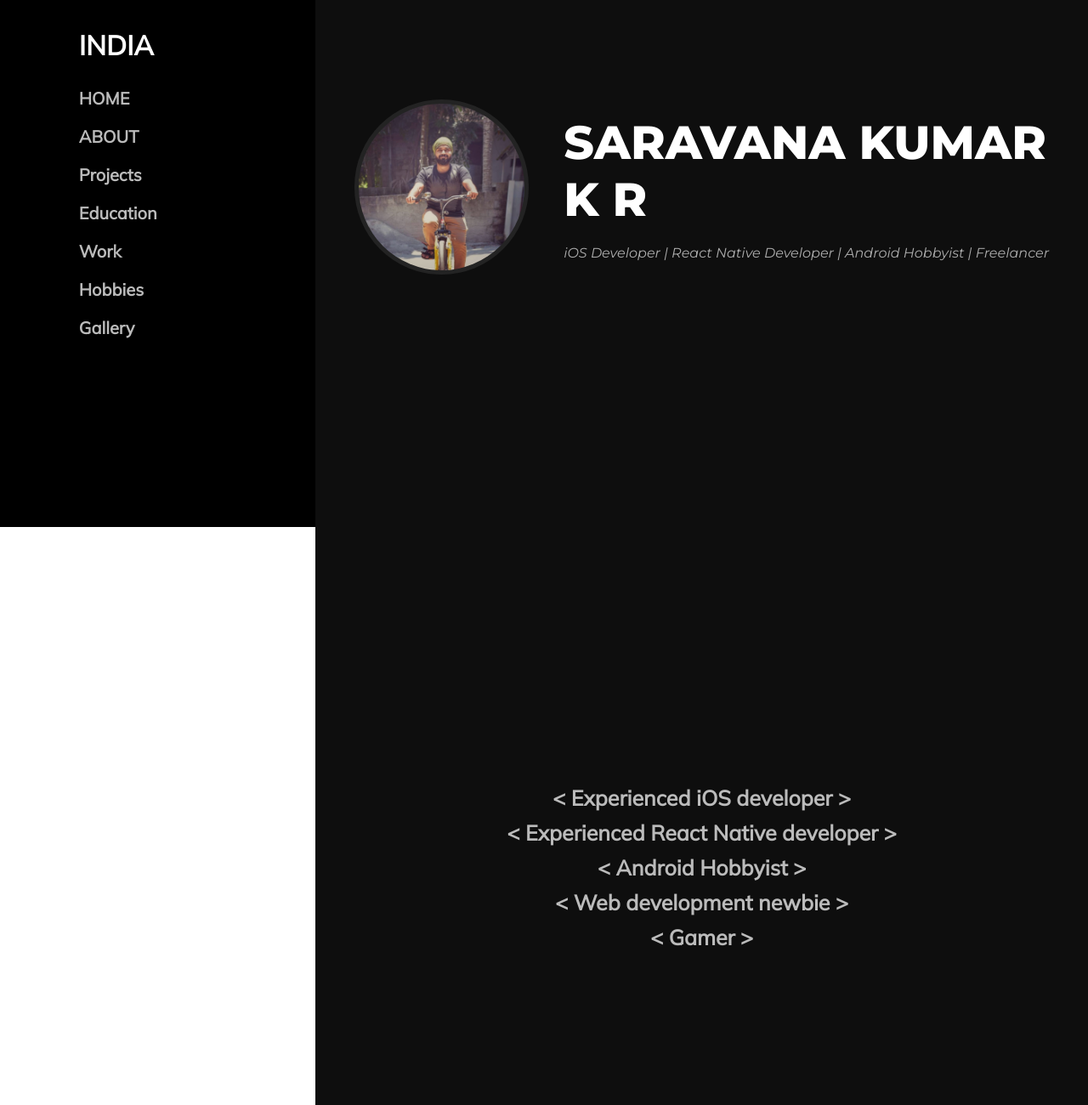
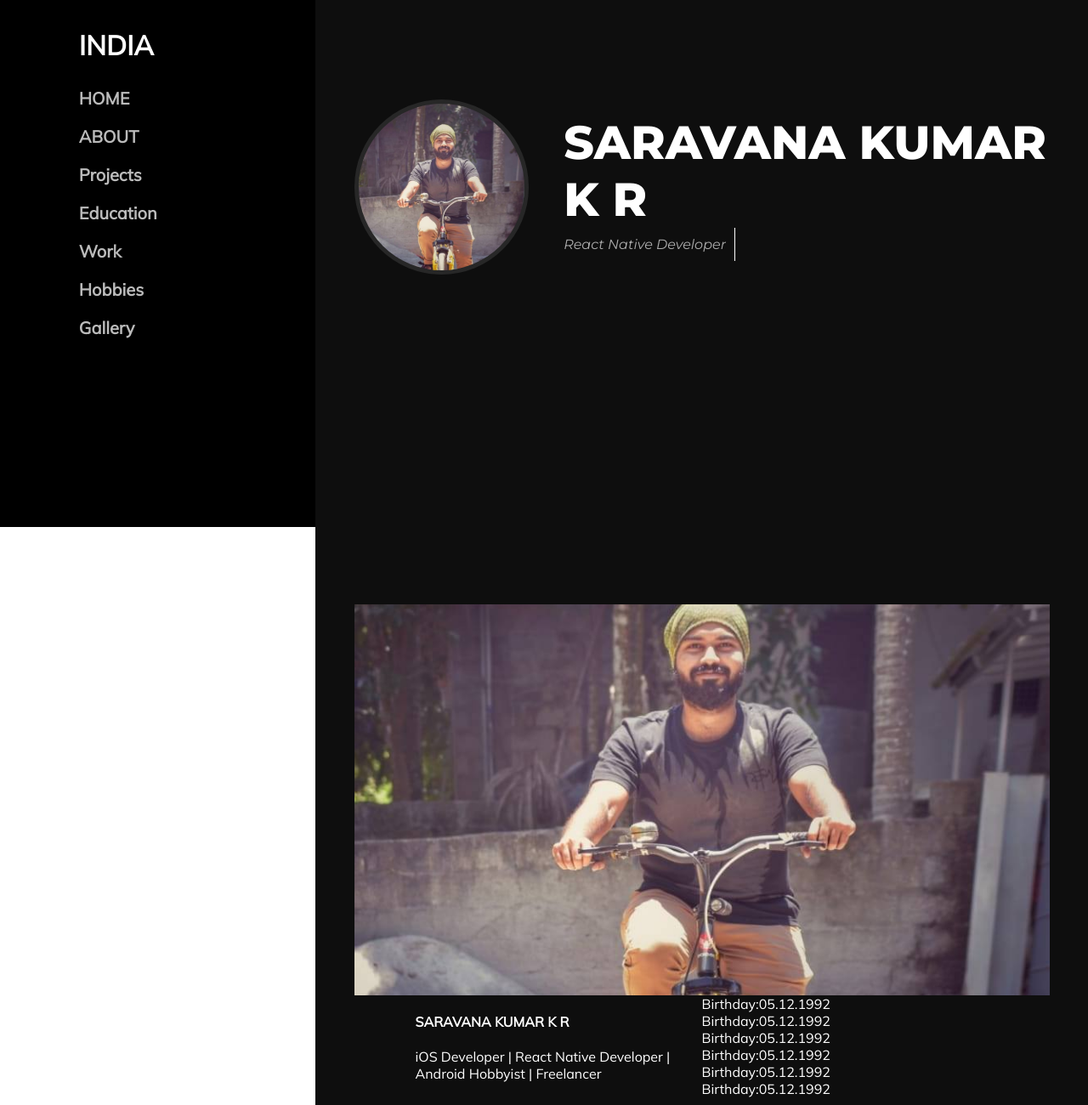
Before and after one commit to ravanar-sk/ravanar-sk, a plain HTML site: page index.html in a window 1280 px wide. Shown: the part 180-1480 px from the top of the page at 85% size. Drawn offline with Linux system fonts and the light colour scheme.

Commit message:
finished home pahe

```diff
--- /dev/null
+++ b/app/css/home-page.css
@@ -0,0 +1,112 @@
+#home-container {
+    display: flex;
+    align-items: center;
+}
+
+#profile-image-container {
+    display: flex;
+    width: 30%;
+    max-width: 30%;
+    aspect-ratio: 1;
+    border-radius: 50%;
+    overflow: hidden;
+    align-items: center;
+    justify-content: center;
+    position: relative;
+}
+
+#profile-image-bg-layer {
+    position: absolute;
+    top: 0;
+    bottom: 0;
+    left: 0;
+    right: 0;
+    z-index: 0;
+    background-color: white;
+    opacity: 0.1;
+}
+
+#profile-image-front-layer {
+    position: absolute;
+    top: 0;
+    bottom: 0;
+    left: 0;
+    right: 0;
+    z-index: 2;
+    background-color: black;
+    opacity: 0.1;
+}
+
+#home-profile-image-clip-container{
+    width: 95%;
+    height: 95%;
+    aspect-ratio: 1;
+    border-radius: 50%;
+    overflow: hidden;
+    z-index: 1;
+}
+
+#profile-image {
+    width: 100%;
+    height: 100%;
+    aspect-ratio: 1;
+    object-fit: cover;
+
+    animation-name: animation-profile-image-scale;
+    animation-duration: 10s;
+    animation-timing-function: ease-in-out;
+    animation-iteration-count: infinite;
+    animation-direction: alternate;
+}
+
+@keyframes animation-profile-image-scale {
+    from {
+        transform: scale(1);
+    }
+    to {
+        transform: scale(1.5);
+    }
+}
+
+#home-page-about-mename-container {
+    display: flex;
+    flex-direction: column;
+    margin-left: 5%;
+}
+
+#home-page-name {
+    font-size: 55px;
+    font-weight: 800;
+    font-family: "Montserrat";
+    color: white;
+    margin: 0;
+}
+
+#home-page-about-me {
+    font-family: Montserrat;
+    font-style: italic;
+    font-weight: 500;
+    color: #ADADAD;
+    margin-top: 10px;
+    margin-bottom: 10px;
+    max-width: 100%;
+    text-overflow:clip;
+    overflow: hidden;
+    white-space: nowrap;
+
+    animation-name: home-page-about-me-width-animation;
+    animation-duration: 2.5s;
+    animation-timing-function: ease-in-out;
+    animation-iteration-count: infinite;
+    animation-direction: alternate;
+}
+
+@keyframes home-page-about-me-width-animation {
+    from {
+        /* width: fit-content; */
+        max-width: 100%;
+    }
+    to {
+        max-width: 0%;
+    }
+}
--- a/app/css/index.css
+++ b/app/css/index.css
@@ -110,91 +110,11 @@ animation-duration: 300ms;
     padding-right: 5%;
 }
 
-#home-container {
-    display: flex;
-    align-items: center;
-}
 
-#profile-image-container {
-    display: flex;
-    width: 30%;
-    max-width: 30%;
-    aspect-ratio: 1;
-    border-radius: 50%;
-    overflow: hidden;
-    align-items: center;
-    justify-content: center;
-    position: relative;
-}
 
-#profile-image-bg-layer {
-    position: absolute;
-    top: 0;
-    bottom: 0;
-    left: 0;
-    right: 0;
-    z-index: 0;
-    background-color: white;
-    opacity: 0.1;
-}
 
-#profile-image-front-layer {
-    position: absolute;
-    top: 0;
-    bottom: 0;
-    left: 0;
-    right: 0;
-    z-index: 2;
-    background-color: black;
-    opacity: 0.1;
-}
 
-#profile-image {
-    width: 95%;
-    height: 95%;
-    aspect-ratio: 1;
-    border-radius: 50%;
-    overflow: hidden;
-    z-index: 1;
-
-    object-fit: cover;
-
-    /* animation-name: animation-profile-image-scale;
-    animation-duration: 10s;
-    animation-timing-function: ease-in-out;
-    animation-iteration-count: infinite;
-    animation-direction: alternate; */
-}
-
-@keyframes animation-profile-image-scale {
-    from {
-        transform: scale(1);
-    }
-    to {
-        transform: scale(1.7);
-    }
-}
-
-#name-container {
-    display: flex;
-    flex-direction: column;
-    margin-left: 5%;
-}
-
-#name {
-    font-size: 55px;
-    font-weight: 800;
-    font-family: "Montserrat";
-    color: white;
-    margin: 0;
-}
-
-#about-me {
-    font-family: Montserrat;
-    font-style: italic;
-    font-weight: 500;
-    color: #ADADAD;
-    margin-top: 20px;
+#img-about-me-profile-image{
 }
 
 #about-me-container {
@@ -204,50 +124,8 @@ animation-duration: 300ms;
     justify-content: center;
 }
 
-.about-me-text-content {
-    color: #BBBBBB;
-    text-align: center;
-    font-size: 25px;
-    margin: 5px;
 
-    letter-spacing: normal;
-    animation-duration: 300ms;
-    animation-name: animation-about-me-text-content-reverse;
-}
 
-@keyframes animation-about-me-text-content-reverse {
-    from {
-        letter-spacing: 1.5px;
-        color: white;
-    }
-    to {
-        letter-spacing: normal;
-        color: #BBBBBB;
-    }
-}
-
-.about-me-text-content:hover {
-    color: white;
-    text-align: center;
-    font-size: 25px;
-    margin: 5px;
-
-    letter-spacing: 1.5px;
-    animation-duration: 300ms;
-    animation-name: animation-about-me-text-content;
-}
-
-@keyframes animation-about-me-text-content {
-    from {
-        letter-spacing: normal;
-        color: #BBBBBB;
-
-    }
-    to {
-        letter-spacing: 1.5px;
-        color: white;
-    }
-}
 
 
 
--- /dev/null
+++ b/app/resources/json/user-data.js
@@ -0,0 +1,24 @@
+const userData = {
+    "name": {
+        "first": "Saravana",
+        "middle": "Kumar",
+        "last": "K R"
+    },
+    "jobTitles": [
+        "iOS Developer",
+        "React Native Developer",
+        "Android Hobbyist",
+        "Web Hobbyist",
+        "Freelancer"
+    ],
+    "about_me": "I'm a Mobile Application Developer based out of Kerala, India. I am skilled in iOS, Android platform app developments with naive framework and with cross platform framework(React Native)",
+    "birthday": "05.12.1992",
+    "age": 31,
+    "address": "Kollam, Kerala, India - 691021",
+    "email": "saravanakumar0512@gmail.com",
+    "phone": [
+        "+918921234687",
+        "+919633519779"
+    ],
+    "study": "Kerala University"
+}
--- a/app/scripts/index.js
+++ b/app/scripts/index.js
@@ -0,0 +1,30 @@
+
+document.addEventListener('DOMContentLoaded', domContentLoaded)
+function domContentLoaded() {
+
+    homePageAboutMe.innerHTML = userData.jobTitles[0]
+}
+
+let homePageAboutMe = document.getElementById('home-page-about-me');
+let indexJobTitle = 1
+let indexHomePageAboutMeAnimationStatus = 0
+homePageAboutMe.addEventListener('animationstart', (ev) => {
+    console.log("Animation Startted", ev);
+});
+
+homePageAboutMe.addEventListener('animationiteration', (ev) => {
+    console.log("animation_iteration", ev);
+    ++indexHomePageAboutMeAnimationStatus
+    if ((indexHomePageAboutMeAnimationStatus % 2) != 0) {
+        homePageAboutMe.innerHTML = userData.jobTitles[indexJobTitle % userData.jobTitles.length]
+        ++indexJobTitle
+    }
+});
+
+// homePageAboutMe.addEventListener('animationend', (ev) => {
+//    console.log("animation end", ev);
+// });
+
+// homePageAboutMe.addEventListener('animationcancel', (ev) => {
+//     console.log("Animation canceled" , ev);
+// }
--- a/index.html
+++ b/index.html
@@ -5,6 +5,8 @@
     <meta charset="utf-8">
     <title>.:Saravana Kumar K R (RavaNar ~ Ghostly)</title>
     <link rel="stylesheet" type="text/css" href="./app/css/index.css">
+    <link rel="stylesheet" type="text/css" href="./app/css/home-page.css">
+    <link rel="stylesheet" type="text/css" href="./app/css/about-me-page.css">
     <link rel="stylesheet" type="text/css" href="./app/css/commonStyles.css">
     <!-- <link rel="stylesheet" type="text/css" href="./app/css/app-font.css"> -->
     <link rel="stylesheet" href="https://fonts.googleapis.com/css?family=Mulish">
@@ -56,30 +58,79 @@
 
             <div id="profile-image-container">
                 <div id="profile-image-bg-layer"></div>
-                <img id="profile-image" src="./app/resources/images/pictures/imgPic1.jpg" />
-                <div id="profile-image-front-layer"></div>
+                <dic id="home-profile-image-clip-container">
+                    <img id="profile-image" src="./app/resources/images/pictures/imgPic1.jpg" />
+                </dic>
+                <!-- <div id="profile-image-front-layer"></div> -->
             </div>
 
-            <div id="name-container">
-                <h3 id="name">SARAVANA KUMAR K R</h3>
-                <p id="about-me">iOS Developer | React Native Developer | Android Hobbyist | Freelancer</p>
+            <div id="home-page-about-mename-container">
+                <h3 id="home-page-name">SARAVANA KUMAR K R</h3>
+                <div style="display: flex;">
+                    <p id="home-page-about-me" >iOS Developer | React Native Developer | Android Hobbyist | Freelancer</p>
+                    <div style=" display: flex; width: 1px;  background-color: white; margin-left: 10px;"></div>
+                </div>
+
             </div>
 
 
         </div>
 
         <!-- About -->
-        <div id="about-me-container" class="details-container">
-            <!-- <div style="display: flex;">
-                <h4 class="about-me-text-content">&lt Experienced </h4>
-                <h4 class="about-me-text-content">iOS developer</h4>
-                <h4 class="about-me-text-content"> &gt</h4>
-            </div> -->
-            <h4 class="about-me-text-content">&lt Experienced iOS developer &gt</h4>
-            <h4 class="about-me-text-content">&lt Experienced React Native developer &gt</h4>
-            <h4 class="about-me-text-content">&lt Android Hobbyist &gt</h4>
-            <h4 class="about-me-text-content">&lt Web development newbie &gt</h4>
-            <h4 class="about-me-text-content">&lt Gamer &gt</h4>
+        <div id="about-me-container" style="
+                                        min-height: 100vh;
+                                        display: flex;
+                                        flex-direction: column;
+                                        justify-content: flex-start;
+                                        "
+                                        >
+
+            <img id="img-about-me-profile-image" src="./app/resources/images/pictures/imgPic1.jpg" style="
+            aspect-ratio: 16/9;
+            object-fit: cover;
+            overflow: hidden;
+            width: 90%;
+            margin-top: 10%;
+            "/>
+
+            <dic style="display: flex;">
+
+                <dic style="display: flex; flex-direction: column; flex: 1;">
+                    <h4 style="color: white;">SARAVANA KUMAR K R</h4>
+                    <p style="color: white;">iOS Developer | React Native Developer | Android Hobbyist | Freelancer</p>
+                </dic>
+
+                <dic style="display: flex; flex-direction: column; flex: 1;">
+                    <div style="display: flex;">
+                        <p style="color: white;">Birthday:</p>
+                        <p style="color: white;">05.12.1992</p>
+                    </div>
+
+                    <div style="display: flex;">
+                        <p style="color: white;">Birthday:</p>
+                        <p style="color: white;">05.12.1992</p>
+                    </div>
+                    <div style="display: flex;">
+                        <p style="color: white;">Birthday:</p>
+                        <p style="color: white;">05.12.1992</p>
+                    </div>
+                    <div style="display: flex;">
+                        <p style="color: white;">Birthday:</p>
+                        <p style="color: white;">05.12.1992</p>
+                    </div>
+                    <div style="display: flex;">
+                        <p style="color: white;">Birthday:</p>
+                        <p style="color: white;">05.12.1992</p>
+                    </div>
+                    <div style="display: flex;">
+                        <p style="color: white;">Birthday:</p>
+                        <p style="color: white;">05.12.1992</p>
+                    </div>
+
+                </dic>
+
+            </dic>
+
         </div>
 
         <!-- Projects -->
@@ -397,8 +448,7 @@
 
 
     </div>
-
-
+    <script type="text/javascript" src="./app/resources/json/user-data.js"></script>
     <script src="./app/scripts/index.js"></script>
 </body>
 
```
